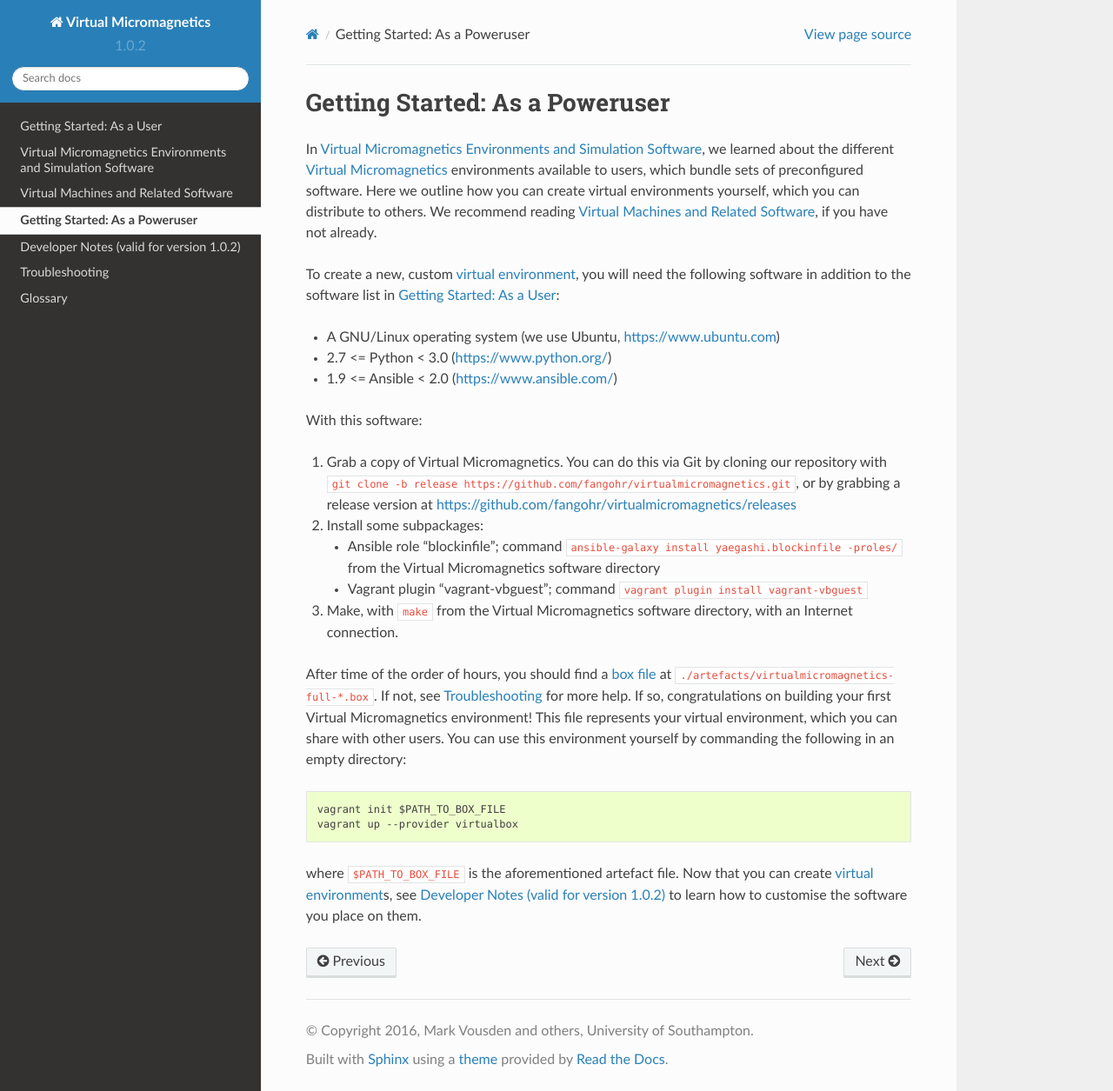
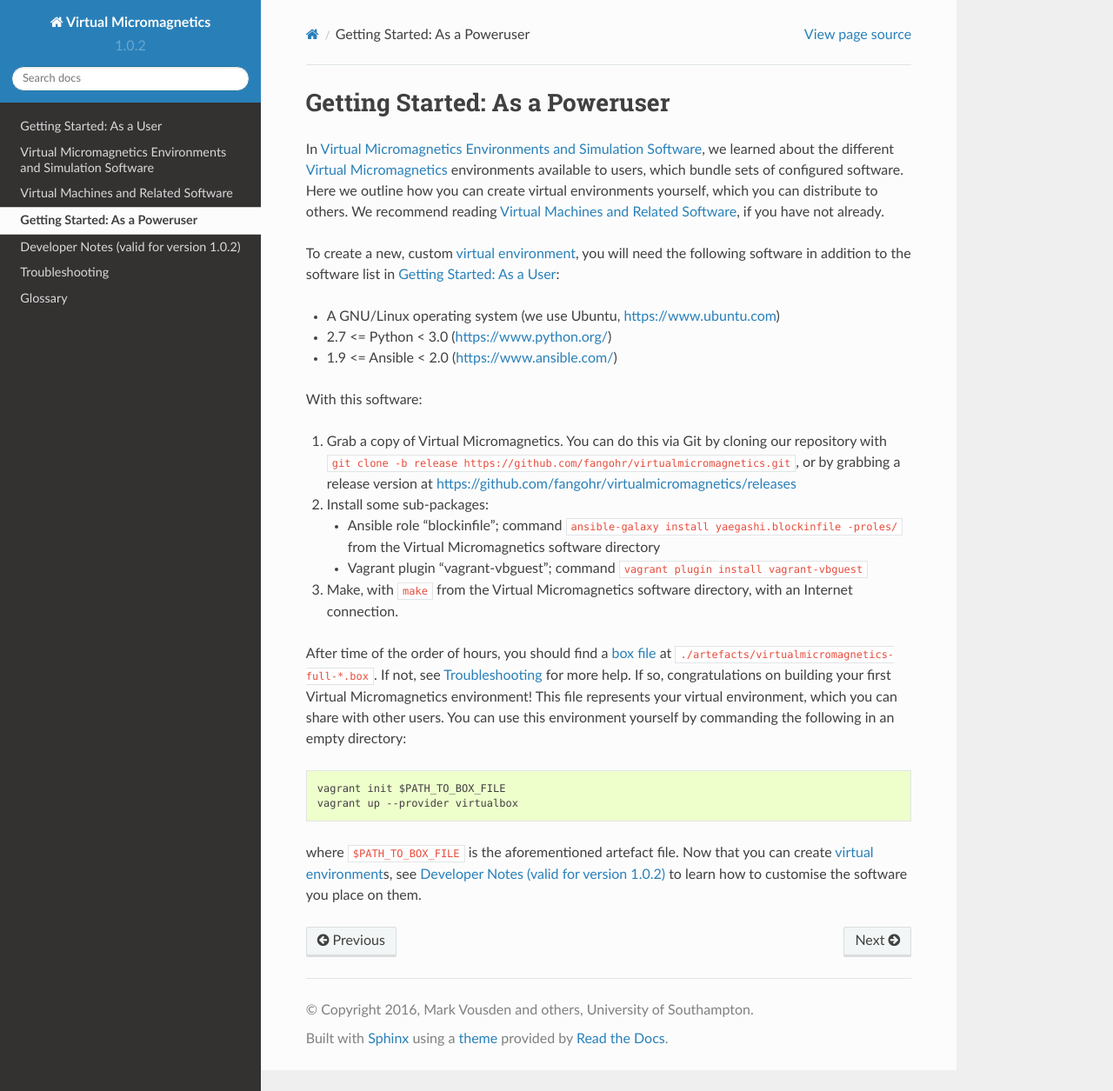
Before and after one commit to computationalmodelling/virtualmicromagnetics, a Sphinx documentation site: the page built from docs/getting-started-poweruser.rst, in a window 1280 px wide and 1255 px high. Shown: the whole window at 87% size. Built offline with Sphinx 7.4.7 and the Read the Docs theme 2.0.0, drawn with Linux system fonts in a browser that asks for light colours.

Commit message:
DOC-026: Spelling.

```diff
--- a/docs/developer-notes.rst
+++ b/docs/developer-notes.rst
@@ -124,7 +124,7 @@ playbook `jobs/provision_virtualmicromagnetics_doc-examples.yml`::
   ---
   # This Ansible playbook is a provision playbook designed to be used with
   # vagrant. This playbook provisions a machine suitable for micromagnetic
-  # simulation with fidimag. It is executed by the virtual machine.
+  # simulation with Fidimag. It is executed by the virtual machine.
 
   - hosts: all
 
@@ -149,7 +149,7 @@ Adding Software
 
 In :ref:`dev-build-process`, we introduce roles. Roles can add new software to
 a :term:`virtual environment`. By way of example, we can create a role to
-install emacs (https://www.gnu.org/software/emacs/) from the Ubuntu software
+install Emacs (https://www.gnu.org/software/emacs/) from the Ubuntu software
 repository. We firstly create a directory structure::
 
   # Create a role for Emacs.
--- a/docs/environments-software.rst
+++ b/docs/environments-software.rst
@@ -5,7 +5,7 @@ Virtual Micromagnetics Environments and Simulation Software
 
 In :ref:`getting-started-user`, we created a :term:`virtual machine` based on
 the Full :term:`Virtual Micromagnetics` environment. Here, we detail the
-micromagnetic simulation packges and other software supported and used by
+micromagnetic simulation packages and other software supported and used by
 Virtual Micromagnetics, and we describe the list of available Virtual
 Micromagnetics environments.
 
--- a/docs/getting-started-poweruser.rst
+++ b/docs/getting-started-poweruser.rst
@@ -5,7 +5,7 @@ Getting Started: As a Poweruser
 
 In :ref:`environments`, we learned about the different :term:`Virtual
 Micromagnetics` environments available to users, which bundle sets of
-preconfigured software. Here we outline how you can create virtual environments
+configured software. Here we outline how you can create virtual environments
 yourself, which you can distribute to others. We recommend reading
 :ref:`software`, if you have not already.
 
@@ -24,7 +24,7 @@ With this software:
    https://github.com/fangohr/virtualmicromagnetics.git``, or by grabbing a
    release version at https://github.com/fangohr/virtualmicromagnetics/releases
 
-2. Install some subpackages:
+2. Install some sub-packages:
 
    - Ansible role "blockinfile"; command ``ansible-galaxy install
      yaegashi.blockinfile -proles/`` from the Virtual Micromagnetics software
--- a/docs/getting-started-user.rst
+++ b/docs/getting-started-user.rst
@@ -23,7 +23,7 @@ complete, you should be greeted with this window:
 This is output from a :term:`virtual machine` running on your computer! Virtual
 machines produced in this way run Ubuntu GNU/Linux (https://www.ubuntu.com)
 with the XFCE window manager. From here, you can follow instructions in the
-welcome file on the desktop to run simulations with the pre-installed
+welcome file on the desktop to run simulations with the installed
 packages. Never worry about software dependencies again!
 
 .. image:: images/user-window-2.png
```
Also changed, not shown: other parts of docs/developer-notes.rst (+1 -1 lines).
